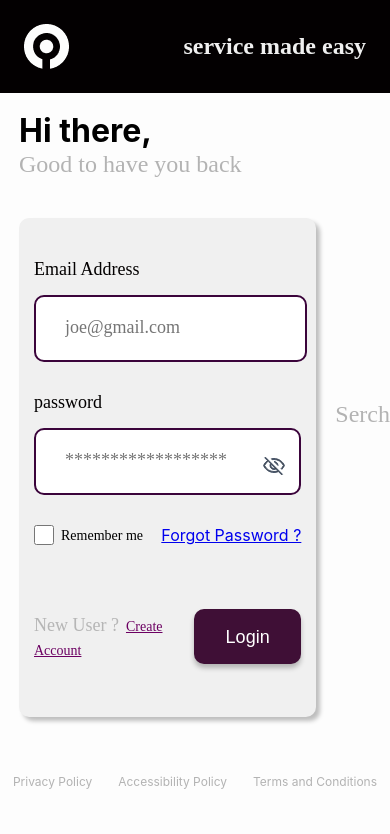
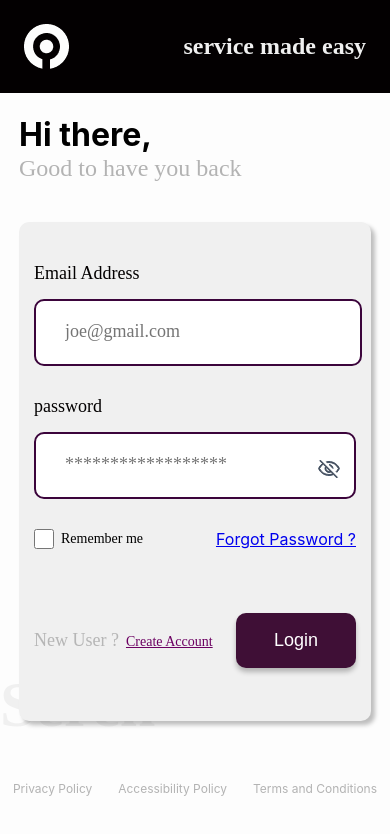
Before and after one commit to Serchservice/providerWebApp, a React (Vite) app: page /login in a window 390 px wide. Shown: the top 834 px of the page. Built offline with nearby package versions, Linux system fonts and the light colour scheme.

Commit message:
update: mobile screen

```diff
--- a/src/pages/Login.jsx
+++ b/src/pages/Login.jsx
@@ -32,7 +32,7 @@ const Login = () => {
       <div className="serch__login-container">
         <div>
           <h1>Hi there,</h1>
-          <h2>Good to have you back</h2>
+          <h2 className="sm-text">Good to have you back</h2>
         </div>
         <form>
           <div className="em-box input-box">
@@ -110,7 +110,9 @@ const Wrapper = styled.div`
   align-items: center;
   justify-content: center;
   height: 100%;
-
+  @media screen and (max-width: 900px) {
+    height: 650px;
+  }
   .bg-text {
     display: flex;
     flex-direction: column;
@@ -120,7 +122,13 @@ const Wrapper = styled.div`
     @media screen and (max-width: 900px) {
       display: none;
     }
-    .bg-sm-text {
+  }
+  .bg-sm-text {
+    position: absolute;
+    bottom: 0;
+    left: 0;
+    z-index: -1;
+    h2 {
       font-family: "Inria Sans";
       font-style: normal;
       font-weight: 700;
@@ -333,7 +341,7 @@ const Wrapper = styled.div`
       line-height: 38px;
     }
   }
-  h2 {
+  .sm-text {
     font-family: "Inria Sans";
     font-style: normal;
     font-weight: 700;
```
